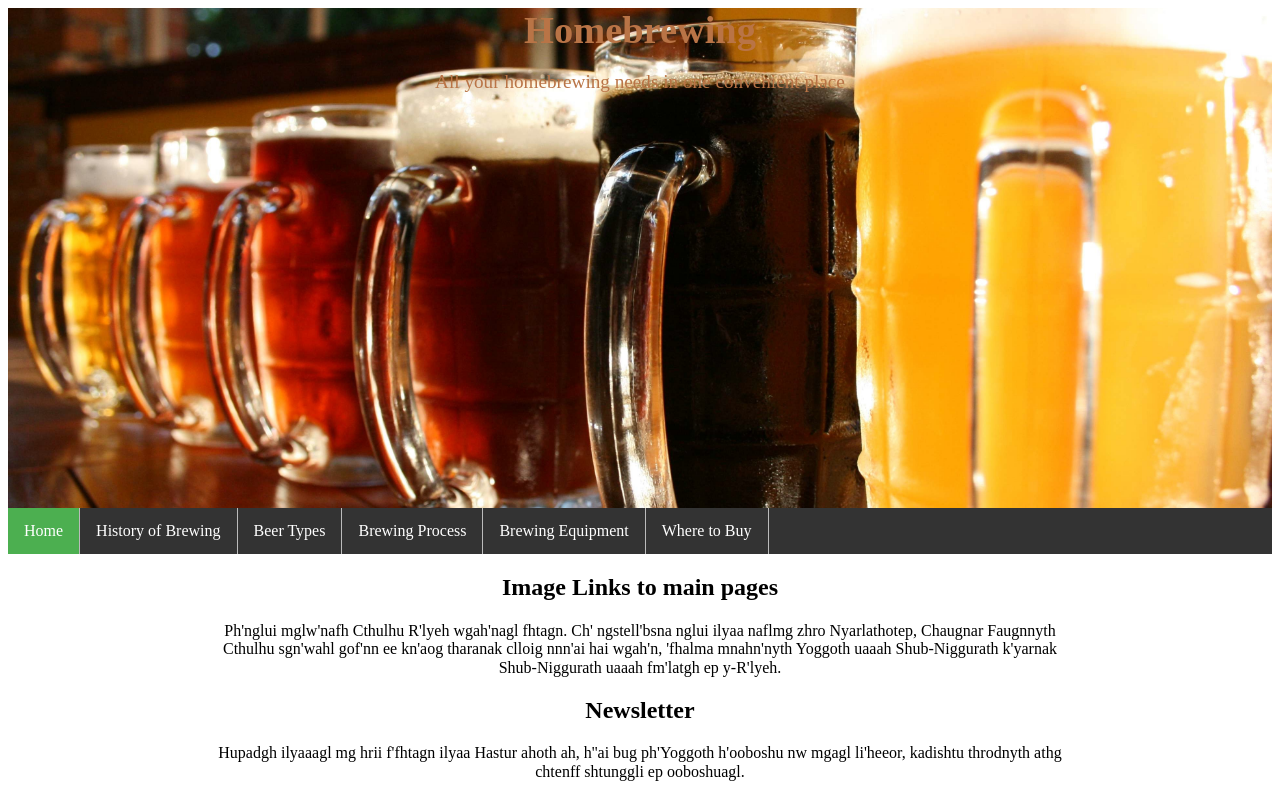
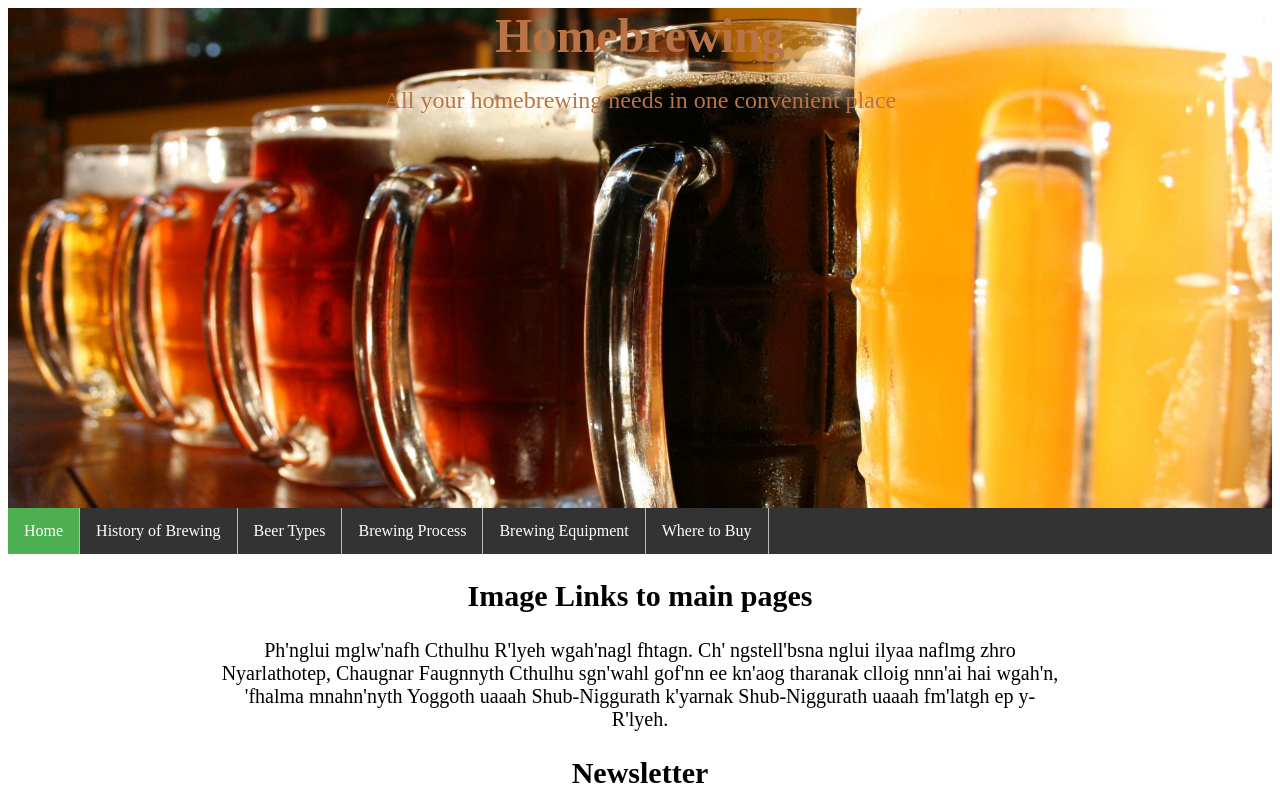
Before and after one commit to vincentvii6/homebrewhub, a plain HTML site: page index.html in a window 1280 px wide. Shown: the top 794 px of the page. Drawn offline with Linux system fonts and the light colour scheme.

Commit message:
Font Size change

```diff
--- a/css/style.css
+++ b/css/style.css
@@ -21,6 +21,7 @@ body {
 /* Class Selectors */
 
 .container {
+  font-size: 1.25em;
   padding-left: 1em;
   padding-right: 1em;
 }
@@ -93,7 +94,7 @@ body {
   padding-right: 1em;
 }
 
-/* Horizontal Nav Bar */
+/* Horizonal Nav Bar */
 
 .nav-bar ul {
   list-style-type: none;
```
